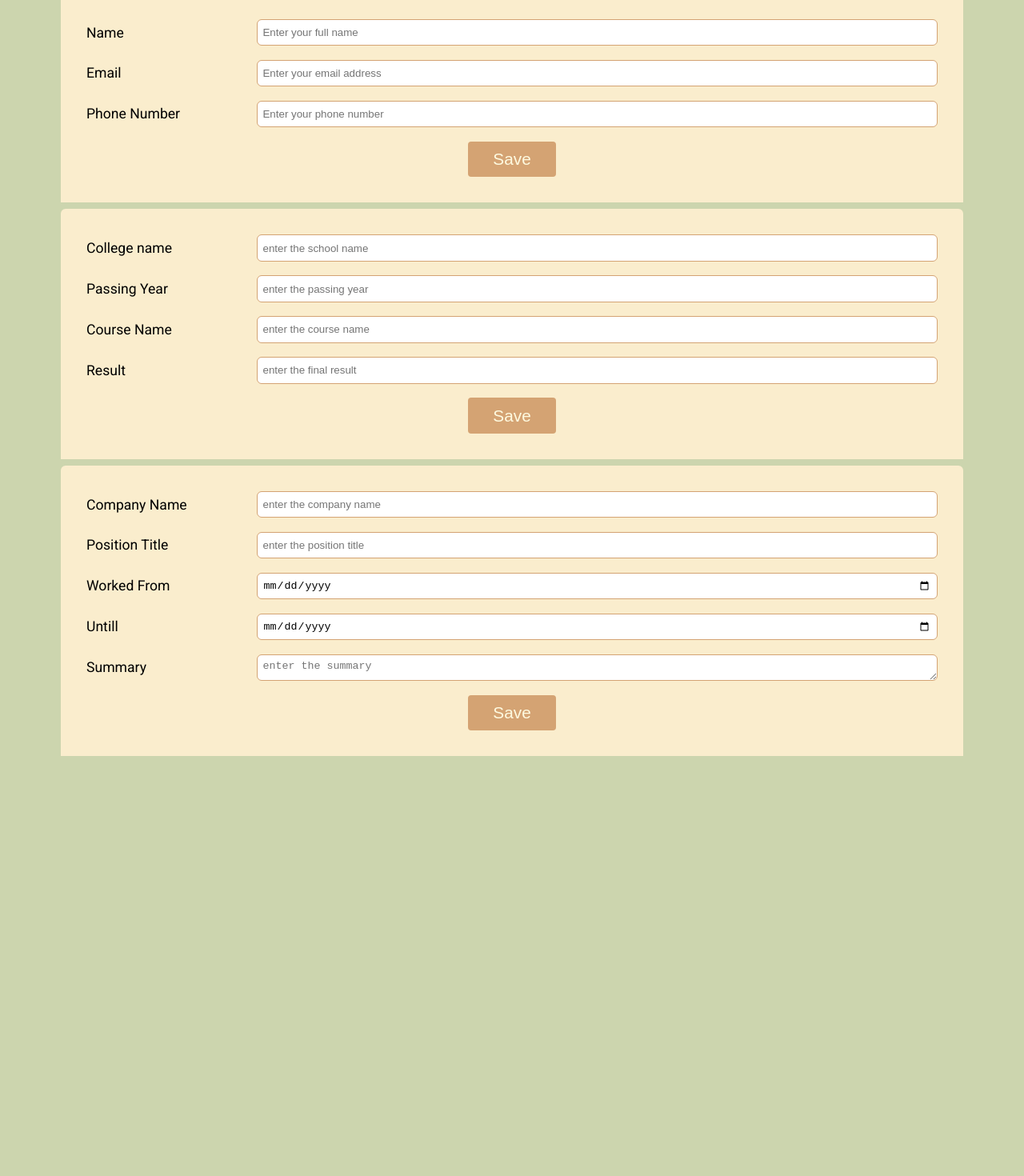
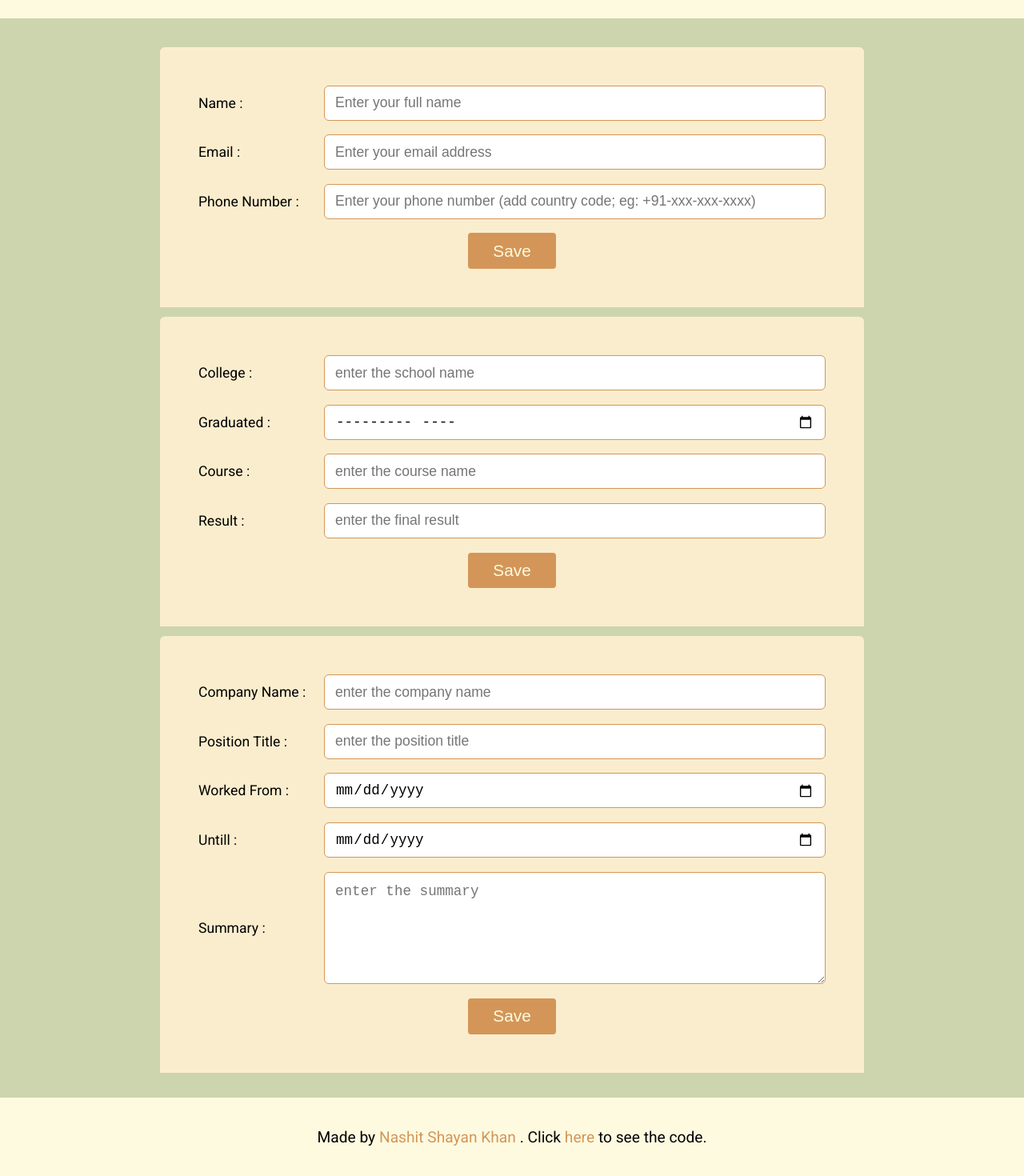
Before and after one commit to nashitshayan/cv-project, a React (Create React App) app: page / in a window 1280 px wide. Shown: the part 94-1564 px from the top of the page at 80% size. Before the commit the page ends 1047 px from the top, so only its background shows below. Built offline with nearby package versions, Linux system fonts and the light colour scheme.

Commit message:
styles updated

```diff
--- a/src/App.css
+++ b/src/App.css
@@ -3,13 +3,11 @@
 :root {
 	--clr--primary: #ccd5ae;
 	--clr--secondary: #faedcd;
-	--clr--accent: #d4a373;
+	--clr--accent: #d39658;
 	--clr--neutral: #fefae0;
 }
 .App {
 	text-align: center;
-	width: min(90%, 70.5em);
-	margin-inline: auto;
 }
 
 * {
@@ -21,22 +19,46 @@ body {
 	background-color: var(--clr--primary);
 }
 
-h1 {
+header {
 	font-family: 'Playfair Display', serif;
 	font-weight: 600;
+	font-size: 2.2rem;
+	background-color: var(--clr--neutral);
+	color: var(--clr--accent);
+	padding: 1em;
+	margin-bottom: 1em;
 }
-
+main {
+	width: min(90%, 70.5em);
+	margin-inline: auto;
+}
 .form,
 .displaySection {
 	background-color: var(--clr--secondary);
+	border-bottom: 12px solid var(--clr--primary);
+	border-radius: 6px;
+	padding: 3em;
+	max-width: 55em;
+	margin-inline: auto;
 }
 
-.form {
-	border-bottom: 8px solid var(--clr--primary);
-	border-radius: 6px;
-	padding: 2em;
-	min-height: 12em;
+.displaySection--items {
+	font-size: 1.3rem;
+	margin-bottom: 1em;
+	text-align: left;
+	display: flex;
+	flex-wrap: wrap;
+	gap: 1em;
+	max-width: 25em;
+	margin-inline: auto;
 }
+.displaySection--items > div:first-child {
+	width: 7em;
+}
+.displaySection--items > div:last-child {
+	word-break: break-all;
+}
+
 label {
 	display: flex;
 	align-items: center;
@@ -48,17 +70,23 @@ label {
 input,
 textarea {
 	width: 60%;
-	padding: 0.5em;
+	padding: 0.75em;
 	border: 1px solid var(--clr--accent);
 	border-radius: 6px;
 	height: 2.5em;
+	font-size: 1.1rem;
 }
+textarea {
+	height: 8em;
+}
+
 @media only screen and (min-width: 700px) {
 	input,
 	textarea {
 		width: 80%;
 	}
 }
+
 @media only screen and (max-width: 350px) {
 	label {
 		flex-direction: column;
@@ -79,6 +107,18 @@ button {
 	cursor: pointer;
 }
 button:hover {
-	background-color: #da924a;
+	background-color: #db832b;
 	font-weight: bold;
 }
+
+footer {
+	margin-top: 1em;
+	font-size: 1.2rem;
+	padding: 2em;
+	background-color: var(--clr--neutral);
+}
+
+footer > a {
+	text-decoration: none;
+	color: var(--clr--accent);
+}
--- a/src/App.js
+++ b/src/App.js
@@ -1,10 +1,11 @@
 import './App.css';
 import EditableCV from './components/EditableCV';
-
+import Footer from './components/Footer';
 function App() {
 	return (
 		<div className='App'>
 			<EditableCV />
+			<Footer />
 		</div>
 	);
 }
--- a/src/components/EditableCV.js
+++ b/src/components/EditableCV.js
@@ -7,10 +7,12 @@ class EditableCV extends Component {
 	render() {
 		return (
 			<>
-				<h1>CV Application</h1>
-				<GeneralInfo />
-				<Education />
-				<WorkExperience />
+				<header>CV Application</header>
+				<main>
+					<GeneralInfo />
+					<Education />
+					<WorkExperience />
+				</main>
 			</>
 		);
 	}
--- a/src/components/Education.js
+++ b/src/components/Education.js
@@ -130,7 +130,7 @@ class Education extends Component {
 				</div> */}
 				{/* <div> */}
 				<label>
-					College name
+					College :
 					<input
 						type='text'
 						placeholder='enter the school name'
@@ -138,21 +138,23 @@ class Education extends Component {
 						value={college.collegeName}
 						onChange={this.handleChange}
 						className='college'
+						required
 					/>
 				</label>
 				<label>
-					Passing Year
+					Graduated :
 					<input
-						type='text'
+						type='month'
 						placeholder='enter the passing year'
 						name='passingYear'
 						value={college.passingYear}
 						onChange={this.handleChange}
 						className='college'
+						required
 					/>
 				</label>
 				<label>
-					Course Name
+					Course :
 					<input
 						type='text'
 						placeholder='enter the course name'
@@ -160,10 +162,11 @@ class Education extends Component {
 						value={college.courseName}
 						onChange={this.handleChange}
 						className='college'
+						required
 					/>
 				</label>
 				<label>
-					Result
+					Result :
 					<input
 						type='text'
 						placeholder='enter the final result '
@@ -171,6 +174,7 @@ class Education extends Component {
 						value={college.result}
 						onChange={this.handleChange}
 						className='college'
+						required
 					/>
 				</label>
 				{/* </div> */}
@@ -179,7 +183,7 @@ class Education extends Component {
 		);
 		const displaySection = (
 			<div className='displaySection'>
-				<div>
+				{/* <div>
 					<div>School Name : {class10.schoolName}</div>
 					<div>Passing Year : {class10.passingYear}</div>
 					<div>CGPA : {class10.result}</div>
@@ -188,12 +192,20 @@ class Education extends Component {
 					<div>School Name : {class12.schoolName}</div>
 					<div>Passing Year : {class12.passingYear}</div>
 					<div>CGPA : {class12.result}</div>
-				</div>
+				</div> */}
 				<div>
-					<div>College Name : {college.collegeName}</div>
-					<div>Passing Year : {college.passingYear}</div>
-					<div>Course Name : {college.courseName}</div>
-					<div>CGPA : {college.result}</div>
+					<div className='displaySection--items'>
+						<div>College :</div> <div>{college.collegeName}</div>
+					</div>
+					<div className='displaySection--items'>
+						<div>Graduated :</div> <div>{college.passingYear}</div>
+					</div>
+					<div className='displaySection--items'>
+						<div>Course :</div> <div>{college.courseName}</div>
+					</div>
+					<div className='displaySection--items'>
+						<div>CGPA :</div> <div>{college.result}</div>
+					</div>
 				</div>
 				<button onClick={this.handleEdit}>Edit</button>
 			</div>
--- /dev/null
+++ b/src/components/Footer.js
@@ -0,0 +1,21 @@
+import React from 'react';
+
+function Footer() {
+	return (
+		<footer>
+			Made by
+			<a href='https://github.com/nashitshayan' target='_blank'>
+				{' '}
+				Nashit Shayan Khan{' '}
+			</a>
+			. Click
+			<a href='https://github.com/nashitshayan/cv-project' target='_blank'>
+				{' '}
+				here{' '}
+			</a>
+			to see the code.
+		</footer>
+	);
+}
+
+export default Footer;
--- a/src/components/GeneralInfo.js
+++ b/src/components/GeneralInfo.js
@@ -36,16 +36,11 @@ class GeneralInfo extends Component {
 	};
 
 	render() {
-		const basic = {
-			backgroundColor: '#ddbea9',
-			padding: '2rem',
-		};
-
 		const { name, email, phoneNum, isEdit } = this.state;
 		const editableSection = (
 			<form onSubmit={this.handleFormSave} className='form'>
 				<label>
-					Name
+					Name :
 					<input
 						name='name'
 						type='text'
@@ -53,10 +48,11 @@ class GeneralInfo extends Component {
 						value={name}
 						onChange={this.handleChange}
 						className='form-name'
+						required
 					/>
 				</label>
 				<label>
-					Email
+					Email :
 					<input
 						name='email'
 						type='email'
@@ -64,17 +60,19 @@ class GeneralInfo extends Component {
 						value={email}
 						onChange={this.handleChange}
 						className='form-email'
+						required
 					/>
 				</label>
 				<label>
-					Phone Number
+					Phone Number :
 					<input
 						name='phoneNum'
 						type='text'
-						placeholder='Enter your phone number'
+						placeholder='Enter your phone number (add country code; eg: +91-xxx-xxx-xxxx)'
 						value={phoneNum}
 						onChange={this.handleChange}
 						className='form-phone'
+						required
 					/>
 				</label>
 				<button type='Submit' className='form-btn'>
@@ -85,9 +83,15 @@ class GeneralInfo extends Component {
 
 		const displaySection = (
 			<div className='generalInfo displaySection'>
-				<div className='generalInfo--name'>{name}</div>
-				<div className='generalInfo--email'>{email}</div>
-				<div className='generalInfo--phone'>{phoneNum}</div>
+				<div className='displaySection--items'>
+					<div>Name :</div> <div>{name}</div>
+				</div>
+				<div className='displaySection--items'>
+					<div>Email :</div> <div>{email}</div>
+				</div>
+				<div className='displaySection--items'>
+					<div>Phone :</div> <div>{phoneNum}</div>
+				</div>
 				<button onClick={this.handleFormEdit}>Edit</button>
 			</div>
 		);
--- a/src/components/WorkExperience.js
+++ b/src/components/WorkExperience.js
@@ -42,51 +42,56 @@ class WorkExperience extends Component {
 		const editableSection = (
 			<form className='form' onSubmit={this.handleFormSave}>
 				<label>
-					Company Name
+					Company Name :
 					<input
 						type='text'
 						placeholder='enter the company name'
 						name='companyName'
 						value={companyName}
 						onChange={this.handleChange}
+						required
 					/>
 				</label>
 				<label>
-					Position Title
+					Position Title :
 					<input
 						type='text'
 						placeholder='enter the position title'
 						name='positionTitle'
 						value={positionTitle}
 						onChange={this.handleChange}
+						required
 					/>
 				</label>
 				<label>
-					Worked From
+					Worked From :
 					<input
 						type='date'
 						name='dateFrom'
 						value={dateFrom}
 						onChange={this.handleChange}
+						required
 					/>
 				</label>
 				<label>
-					Untill
+					Untill :
 					<input
 						type='date'
 						name='dateTo'
 						value={dateTo}
 						onChange={this.handleChange}
+						required
 					/>
 				</label>
 
 				<label>
-					Summary
+					Summary :
 					<textarea
 						placeholder='enter the summary'
 						name='summary'
 						value={summary}
 						onChange={this.handleChange}
+						required
 					/>
 				</label>
 				<button>Save</button>
@@ -94,11 +99,21 @@ class WorkExperience extends Component {
 		);
 		const displaySection = (
 			<div className='displaySection'>
-				<div>Company Name: {companyName}</div>
-				<div>Position Title : {positionTitle}</div>
-				<div>Worked From : {dateFrom}</div>
-				<div>Untill : {dateTo} </div>
-				<div>Summary: {summary}</div>
+				<div className='displaySection--items'>
+					<div>Company :</div> <div>{companyName}</div>
+				</div>
+				<div className='displaySection--items'>
+					<div>Position :</div> <div>{positionTitle}</div>
+				</div>
+				<div className='displaySection--items'>
+					<div>Worked From :</div> <div>{dateFrom}</div>
+				</div>
+				<div className='displaySection--items'>
+					<div>Untill :</div> <div>{dateTo}</div>
+				</div>
+				<div className='displaySection--items'>
+					<div>Summary :</div> <div>{summary}</div>
+				</div>
 				<button onClick={this.handleEdit}>Edit</button>
 			</div>
 		);
```
